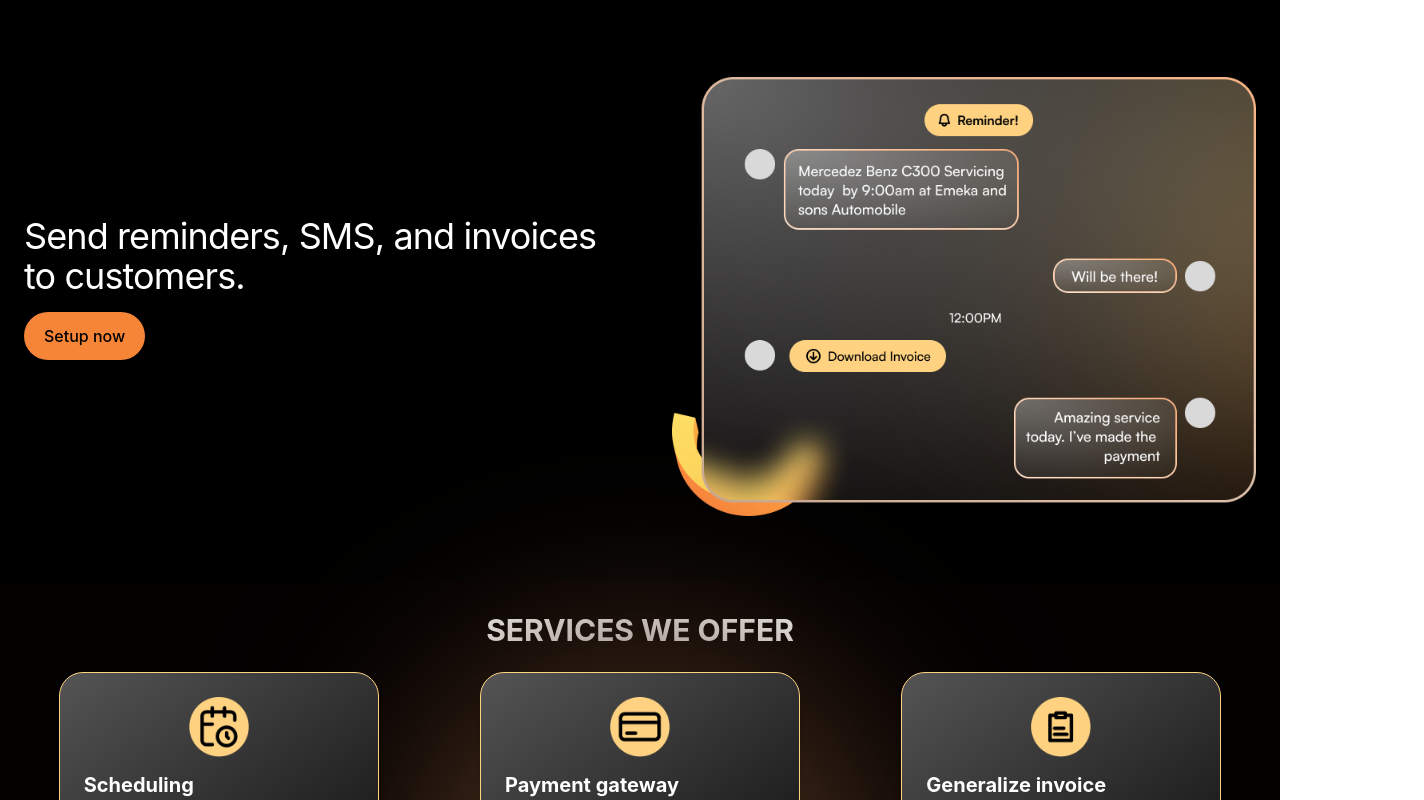
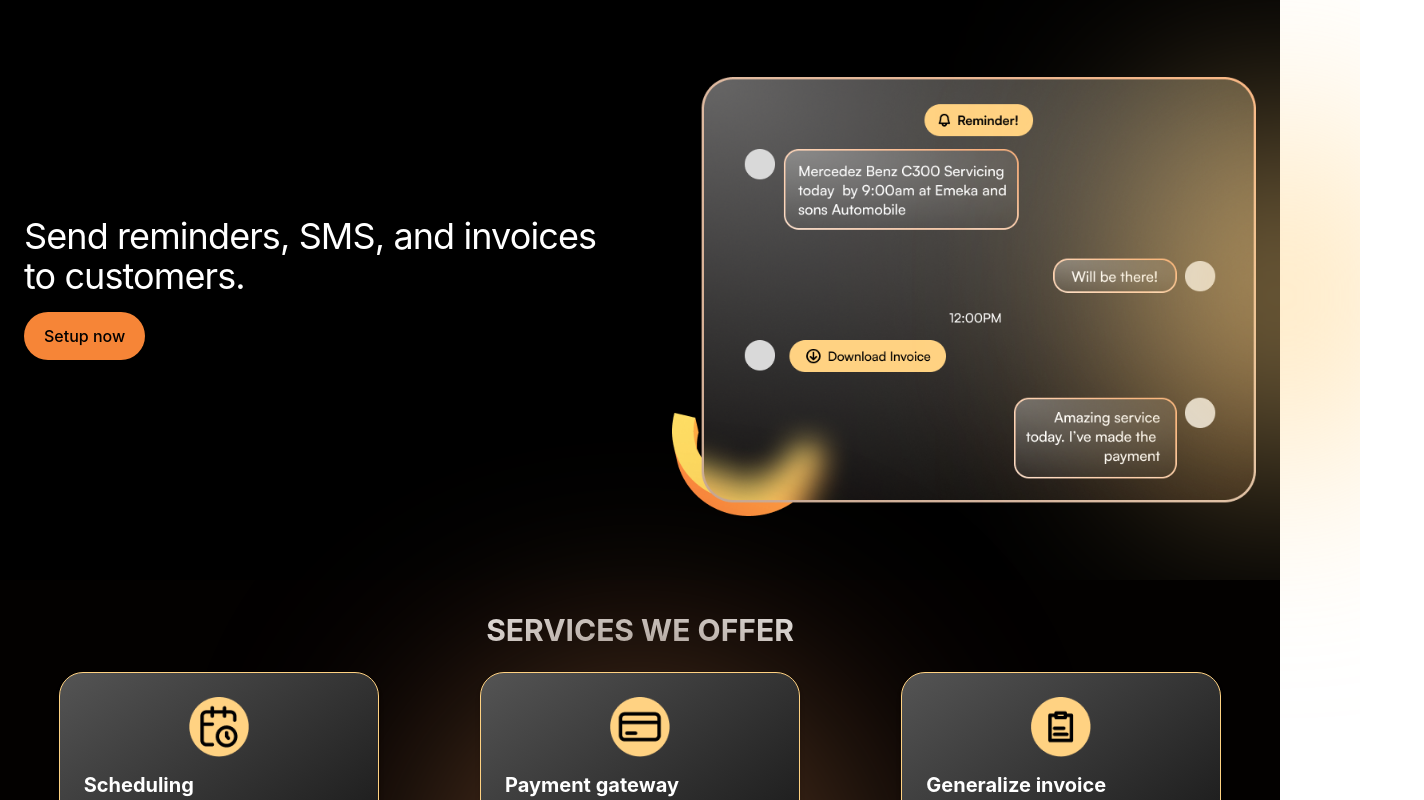
Before and after one commit to denzubechi/mechdly, a React (Create React App) app: page / in a window 1280 px wide. Shown: the part 1160-1960 px from the top of the page, 1424 px wide, since content can reach past the window. Built offline with nearby package versions, Linux system fonts and the light colour scheme.

Commit message:
fix/footer

```diff
--- a/src/components/landing_page_components/CTA.tsx
+++ b/src/components/landing_page_components/CTA.tsx
@@ -4,7 +4,7 @@ import CTAIMG2 from '../../assets/img/reminder.png';
 const CTA = () => {
   return (
     <div>
-      <div className="relative bg-black">
+      <div className="relative">
         {/* Fill effect for the first CTA */}
        <div className="gap-8 items-center py-8 px-4 mx-auto max-w-screen-xl xl:gap-16 md:grid md:grid-cols-2 sm:py-16 lg:px-6 relative">
           <img className="w-full dark:hidden" src={CTAIMG} alt="dashboard image" />
@@ -38,6 +38,7 @@ const CTA = () => {
               </div>
             </div>
           </div>
+          <div className="absolute right-[-5rem] top-1/2 transform -translate-y-1/2 bg-[#FFD282] rounded-full filter blur-[120px] h-[20rem] w-[10rem] hidden lg:block"></div>
           <img className="w-full dark:hidden order-1 md:order-2" src={CTAIMG2} alt="dashboard image" />
           <img className="w-full hidden dark:block order-1 md:order-2" src={CTAIMG2} alt="dashboard image" />
         </div>
--- a/src/components/landing_page_components/Header.tsx
+++ b/src/components/landing_page_components/Header.tsx
@@ -44,7 +44,7 @@ export default () => {
     return (
         <div className='relative overflow-hidden'>
             {/* Background overlay */}
-            <div className='absolute inset-0 bg-black'></div>
+            <div className='absolute inset-0 '></div>
 
             {/* Main content */}
             <div className='relative z-10'>
--- a/src/components/landing_page_components/Testimonials.tsx
+++ b/src/components/landing_page_components/Testimonials.tsx
@@ -21,7 +21,7 @@ const Testimonials = () => {
             <div className="absolute inset-x-0 top-1/2 transform -translate-y-1/2 z-10">
               <div className="absolute left-[-10rem] top-1/2 transform -translate-y-1/2 bg-[#FFD282] rounded-full filter blur-[120px] h-[20rem] w-[20rem] hidden sm:block"></div>
               {/* Hidden on small screens, shown on larger screens */}
-              <div className="absolute right-[-10rem] top-1/2 transform -translate-y-1/2 bg-[#FFD282] rounded-full filter blur-[120px] h-[20rem] w-[20rem] hidden lg:block"></div>
+              <div className="absolute right-[-0rem] top-1/2 transform -translate-y-1/2 bg-[#FFD282] rounded-full filter blur-[120px] h-[20rem] w-[10rem] hidden lg:block"></div>
               {/* Hidden on medium screens, shown on large screens */}
             </div>
             <div className="grid gap-8 lg:grid-cols-3 md:grid-cols-2 sm:grid-cols-1">
--- a/src/pages/landing_page/Home.tsx
+++ b/src/pages/landing_page/Home.tsx
@@ -7,13 +7,13 @@ import Header from '../../components/landing_page_components/Header'
 import Footer from '../../components/landing_page_components/Footer'
 const Home = () => {
   return (
-    <>
+    <div className='bg-black'>
         <Header/>
         <CTA/>
         <Services/>
         <Testimonials/>
         <Footer/>
-    </>
+    </div>
   )
 }
 
```
